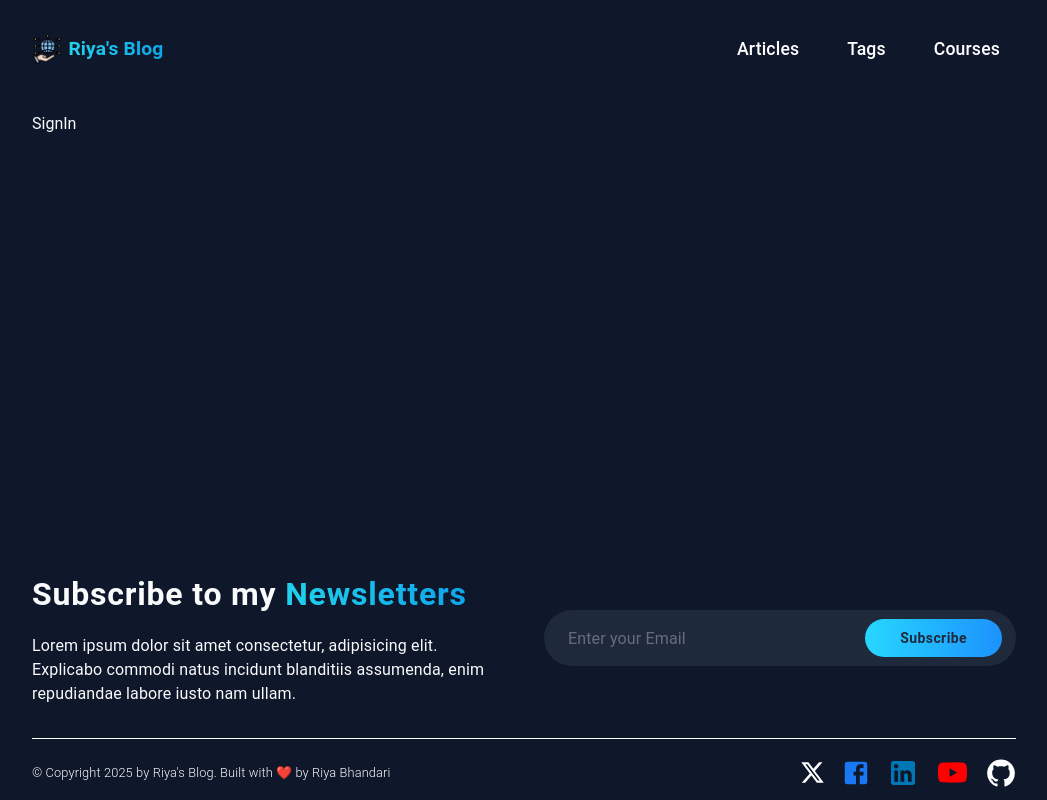
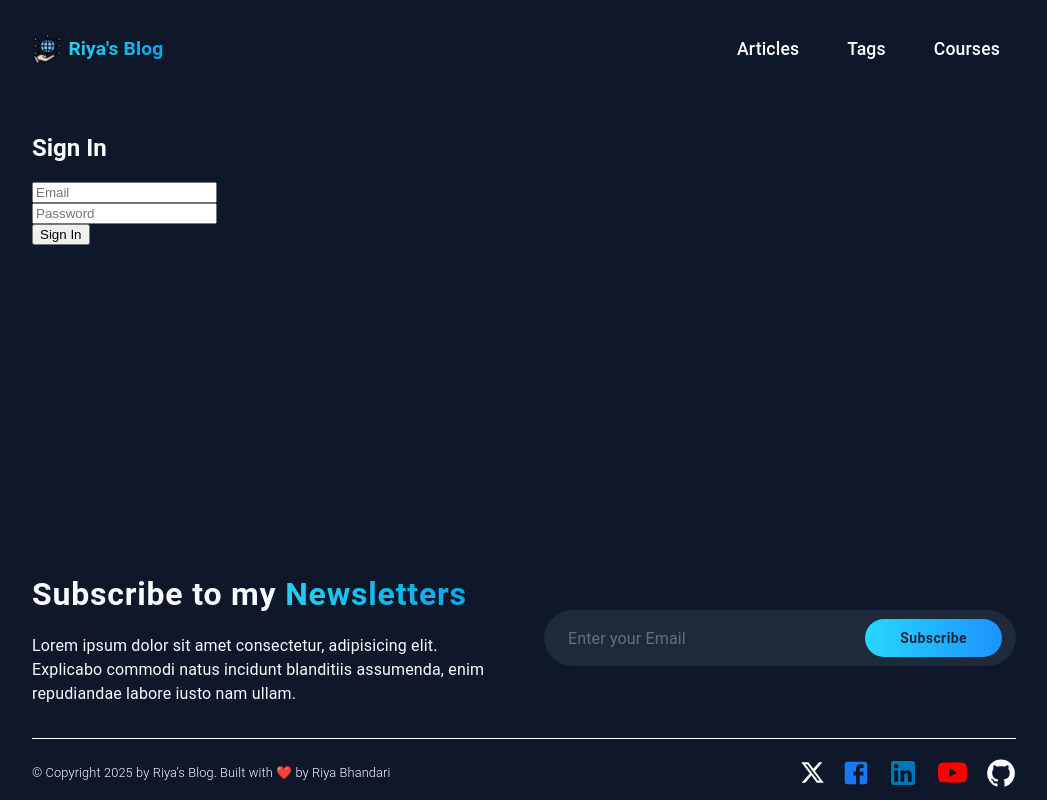
Before and after one commit to RiyaBhandari-2811/Byte-Meets-Word, a React (Vite) app: page /signIn in a window 1280 px wide. Shown: the whole page, without its empty margins (112-1159 px from the left). Built offline with nearby package versions, Linux system fonts and the light colour scheme; no server answers.

Commit message:
feat(signin): added the api call, token storage WIP

```diff
--- a/src/features/userSlice.ts
+++ b/src/features/userSlice.ts
@@ -1,3 +1,4 @@
+/* eslint-disable @typescript-eslint/no-explicit-any */
 import { IUser } from '@/types/user';
 import { createApi, fetchBaseQuery } from '@reduxjs/toolkit/query/react';
 
@@ -17,7 +18,24 @@ export const userSlice = createApi({
         },
       }),
     }),
+    signIn: builder.mutation({
+      query: (user: { email: string; password: string }) => ({
+        url: '/user/signIn',
+        method: 'POST',
+        body: user,
+        headers: {
+          'Content-type': 'application/json; charset=UTF-8',
+        },
+      }),
+      transformResponse: (response: any, metadata: any) => {
+        // TODO
+        console.log('metadata: ', metadata);
+        const token = metadata.response.headers.get('Authorization');
+        response.token = token;
+        return response;
+      },
+    }),
   }),
 });
 
-export const { useCreateUserMutation } = userSlice;
+export const { useCreateUserMutation, useSignInMutation } = userSlice;
--- a/src/pages/auth/SignIn.tsx
+++ b/src/pages/auth/SignIn.tsx
@@ -1,5 +1,66 @@
+/* eslint-disable @typescript-eslint/no-explicit-any */
+import { useSignInMutation } from '@/features/userSlice';
+import { useState, useEffect } from 'react';
+
 const SignIn = () => {
-  return <div>SignIn</div>;
+  const [email, setEmail] = useState('');
+  const [password, setPassword] = useState('');
+  const [message, setMessage] = useState('');
+
+  const [signIn, { isLoading, isSuccess, isError }] = useSignInMutation();
+
+  const handleSubmit = async (e: React.FormEvent<HTMLFormElement>) => {
+    e.preventDefault();
+
+    try {
+      const result = await signIn({ email, password }).unwrap();
+      console.log(result);
+      setMessage('Sign in successful!');
+
+      // const token =
+      //   result?.token ||
+      //   result?.meta?.response?.headers
+      //     .get('Authorization')
+      //     ?.replace('Bearer ', '');
+      //     localStorage.setItem("accessToken", token);
+    } catch (err: any) {
+      console.error(err);
+      setMessage(err?.data?.message || 'Sign in failed');
+    }
+  };
+
+  useEffect(() => {
+    if (isSuccess) {
+      // Optional: redirect or handle token
+      console.log('Redirect to dashboard or home');
+    }
+  }, [isSuccess]);
+
+  return (
+    <form onSubmit={handleSubmit} style={{ maxWidth: 300 }}>
+      <h2>Sign In</h2>
+      <input
+        type="email"
+        placeholder="Email"
+        value={email}
+        onChange={(e) => setEmail(e.target.value)}
+        required
+      />
+      <br />
+      <input
+        type="password"
+        placeholder="Password"
+        value={password}
+        onChange={(e) => setPassword(e.target.value)}
+        required
+      />
+      <br />
+      <button type="submit" disabled={isLoading}>
+        {isLoading ? 'Signing in...' : 'Sign In'}
+      </button>
+      <p style={{ color: isError ? 'red' : 'green' }}>{message}</p>
+    </form>
+  );
 };
 
 export default SignIn;
--- a/src/pages/auth/SignUp.tsx
+++ b/src/pages/auth/SignUp.tsx
@@ -1,5 +1,6 @@
 /* eslint-disable @typescript-eslint/no-explicit-any */
-import { useState } from 'react';
+import { useEffect, useState } from 'react';
+import navigateToRoute, { NavigateFunction } from '@/utils/navigateTo';
 import {
   TextField,
   Button,
@@ -29,6 +30,19 @@ const SignUpForm = () => {
     e.preventDefault();
     await signup(form);
   };
+
+  const routeTo: NavigateFunction = navigateToRoute();
+
+  useEffect(() => {
+    if (isSuccess) {
+      // Wait for a moment before redirecting
+      const timer = setTimeout(() => {
+        routeTo('/signIn');
+      }, 2000); // 2 seconds
+
+      return () => clearTimeout(timer); // Cleanup
+    }
+  }, [isSuccess, routeTo]);
 
   return (
     <form onSubmit={handleSubmit}>
```
